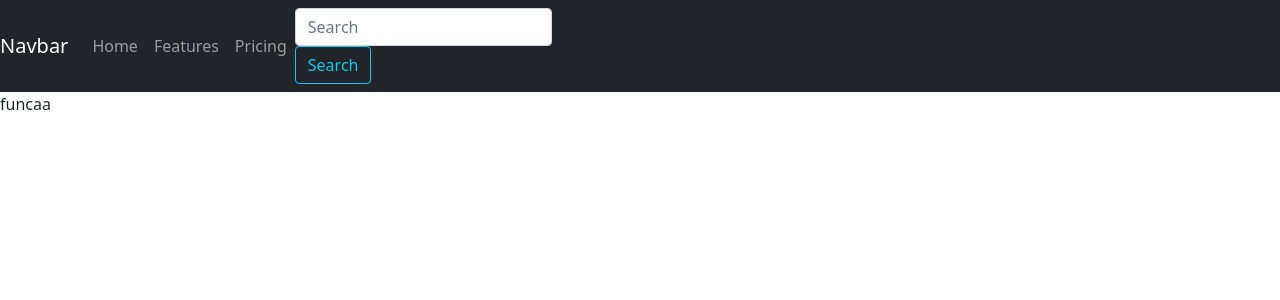
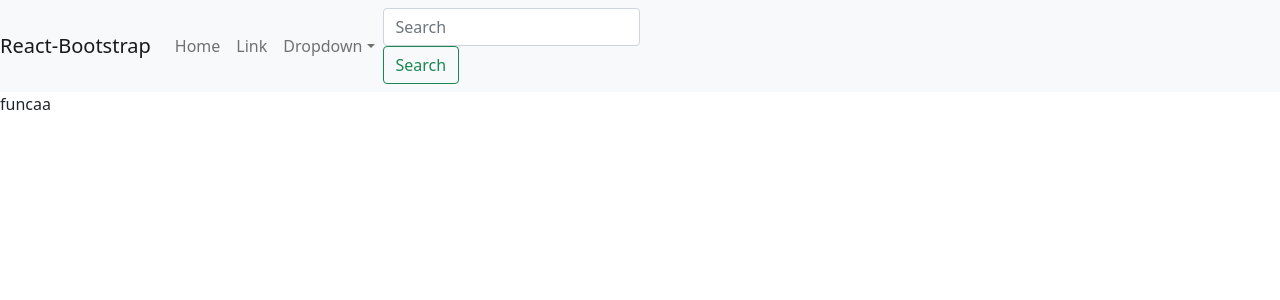
Before and after one commit to DiegoAraujoJS/PF_E-Commerce, a React (Create React App) app in the folder client/: page /clases in a window 1280 px wide. Shown: the top 300 px of the page. Built offline with nearby package versions, Linux system fonts and the light colour scheme.

Commit message:
config de navbar

```diff
--- /dev/null
+++ b/client/src/components/searchBar/SearchBar.module.css
@@ -0,0 +1,5 @@
+
+.inline {
+    display: inline;
+
+}
--- a/client/src/components/searchBar/SearchBar.tsx
+++ b/client/src/components/searchBar/SearchBar.tsx
@@ -1,28 +1,37 @@
 import React from 'react';
 import { NavLink } from 'react-router-dom'
-
+import style from './SearchBar.module.css'
 import { Navbar } from 'react-bootstrap';
 
 import { Nav } from 'react-bootstrap'
 import { Form } from 'react-bootstrap'
 import { FormControl } from 'react-bootstrap'
 import { Button } from 'react-bootstrap'
-
-
+import {NavDropdown} from 'react-bootstrap'
+import { InputGroup } from 'react-bootstrap';
 export default function SearchBar() {
     return (
 
-    <Navbar bg="dark" variant="dark">
-            <Navbar.Brand href="#home">Navbar</Navbar.Brand>
+        <Navbar bg="light" expand="lg">
+  <Navbar.Brand href="#home">React-Bootstrap</Navbar.Brand>
+  <Navbar.Toggle aria-controls="basic-navbar-nav" />
+  <Navbar.Collapse id="basic-navbar-nav">
     <Nav className="mr-auto">
       <Nav.Link href="#home">Home</Nav.Link>
-            <Nav.Link href="#features">Features</Nav.Link>
-            <Nav.Link href="#pricing">Pricing</Nav.Link>
+      <Nav.Link href="#link">Link</Nav.Link>
+      <NavDropdown title="Dropdown" id="basic-nav-dropdown">
+        <NavDropdown.Item href="#action/3.1">Action</NavDropdown.Item>
+        <NavDropdown.Item href="#action/3.2">Another action</NavDropdown.Item>
+        <NavDropdown.Item href="#action/3.3">Something</NavDropdown.Item>
+        <NavDropdown.Divider />
+        <NavDropdown.Item href="#action/3.4">Separated link</NavDropdown.Item>
+      </NavDropdown>
     </Nav>
-            <Form inline>
+    <Form inline className='input-button__nav'>
       <FormControl type="text" placeholder="Search" className="mr-sm-2" />
-            <Button variant="outline-info">Search</Button>
+      <Button variant="outline-success">Search</Button>
     </Form>
+  </Navbar.Collapse>
 </Navbar>
     )
 }
```
Lines whose indentation alone changed are shown as unchanged.
